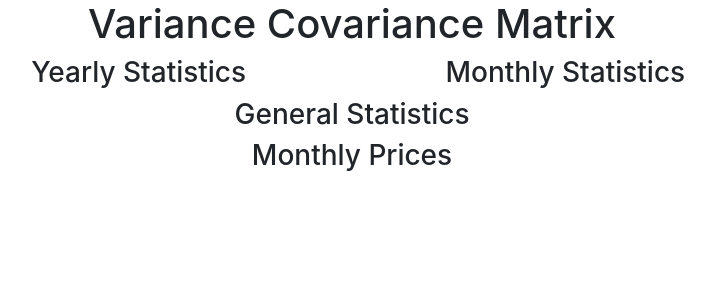
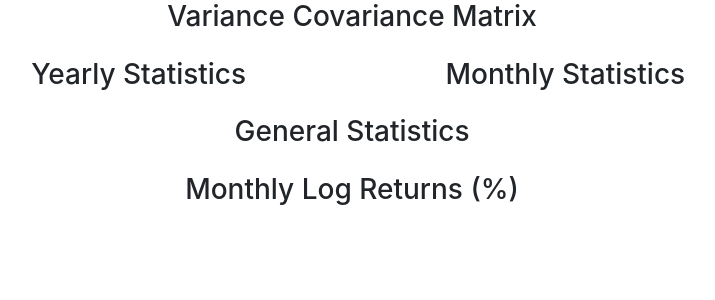
Before and after one commit to beachc15/finance_app, a Django app: template varcovar/templates/varcovar/api.html in a window 1280 px wide. Shown: the top 300 px of the page, without its empty margins (288-1003 px from the left). Run offline with Django 3.2, Linux system fonts and the light colour scheme; the template is opened without the code that fills it, so the values that code supplies are empty; some libraries are stand-ins or nearby versions.

Commit message:
cosmetic changes

```diff
--- a/varcovar/templates/varcovar/api.html
+++ b/varcovar/templates/varcovar/api.html
@@ -9,11 +9,11 @@
 <body>
     <div class="container-fluid align-items-center">
         <div class="row justify-content-center">
-            <h1>Variance Covariance Matrix</h1>
+            <h3>Variance Covariance Matrix</h3>
         </div>
         <div class="row justify-content-center">
-            <table border="1px">
-                <tr>
+            <table class="table table-hover w-auto table-bordered">
+                <tr class="table-info">
                     {% for data in DataFrame %}
                         <th>{{ data }}</th>
                     {% endfor %}
@@ -34,8 +34,8 @@
                 <h3>Yearly Statistics</h3>
             </div>
             <div class="row justify-content-center">
-                <table border="1px">
-                    <tr>
+                <table class="table table-hover w-auto table-bordered">
+                    <tr class="table-info">
                         {% for data in year_stats %}
                             <th>{{ data }}</th>
                         {% endfor %}
@@ -50,13 +50,14 @@
                 </table>
             </div>
         </div>
+{#    <div class="col-2"></div>#}
         <div class="col-4" id="month_stats">
-            <div class="row justify-content-center">
+            <div class="row justify-content-center w">
                 <h3>Monthly Statistics</h3>
             </div>
             <div class="row justify-content-center">
-                <table border="1px">
-                    <tr>
+                <table class="table table-hover w-auto table-bordered">
+                    <tr class="table-info">
                         {% for data in month_stats %}
                             <th>{{ data }}</th>
                         {% endfor %}
@@ -77,8 +78,8 @@
         <h3>General Statistics</h3>
     </div>
     <div class="row justify-content-center">
-            <table border="1px">
-                    <tr>
+            <table class="table table-hover table-bordered w-auto" >
+                    <tr class="table-info">
                         {% for data in gen_stats %}
                             <th>{{ data }}</th>
                         {% endfor %}
@@ -90,14 +91,14 @@
                                 {% endfor %}
                             </tr>
                         {% endfor %}
-                </table>
+            </table>
         </div>
         <div class="row justify-content-center">
-            <h3>Monthly Prices</h3>
+            <h3>Monthly Log Returns (%)</h3>
         </div>
         <div class="row justify-content-center">
-            <table border="1px">
-                    <tr>
+            <table class="table table-hover w-auto table-bordered">
+                <tr class="table-info">
                         {% for data in prices %}
                             <th>{{ data }}</th>
                         {% endfor %}
@@ -105,7 +106,7 @@
                         {% for _, record2 in prices.iterrows %}
                             <tr>
                                 {% for value2 in record2 %}
-                                    <td>{{ value2 }}</td>
+                                    <td>{{value2}}</td>
                                 {% endfor %}
                             </tr>
                         {% endfor %}
```
Also changed, not shown: varcovar/views.py (+4 -3 lines).
